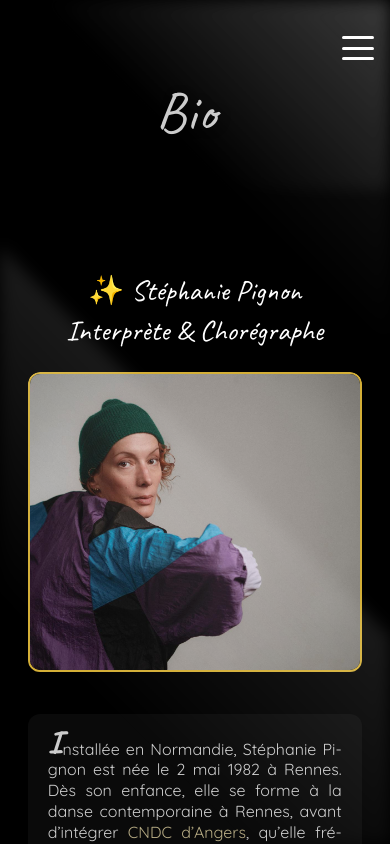
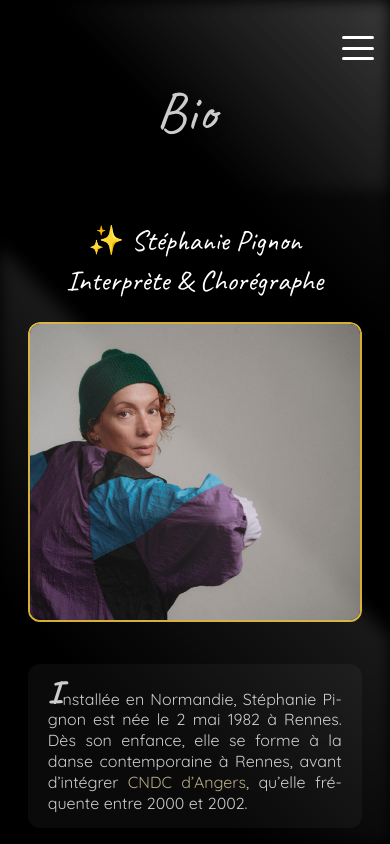
Before and after one commit to NelsonAxolotl/association-osaer, a React (Vite) app: page /bio in a window 390 px wide. Built offline with nearby package versions, Linux system fonts and the light colour scheme.

Commit message:
bio resp

```diff
--- a/src/Pages/Bio.css
+++ b/src/Pages/Bio.css
@@ -697,7 +697,7 @@ h2 {
   }
 
   .bio-rectangle {
-    margin-top: 80px;
+    margin-top: 50px;
     z-index: 0;
     width: calc(100% - 0.5rem); /* laisse 1rem de marge de chaque côté */
     padding: 1rem 1rem 3rem; /* padding intérieur pour que le contenu ne touche pas les bords */
@@ -999,8 +999,4 @@ h2 {
   .olivia {
     margin-top: 90px;
   }
-
-  h2 {
-    margin-top: 20px;
-  }
 }
```
